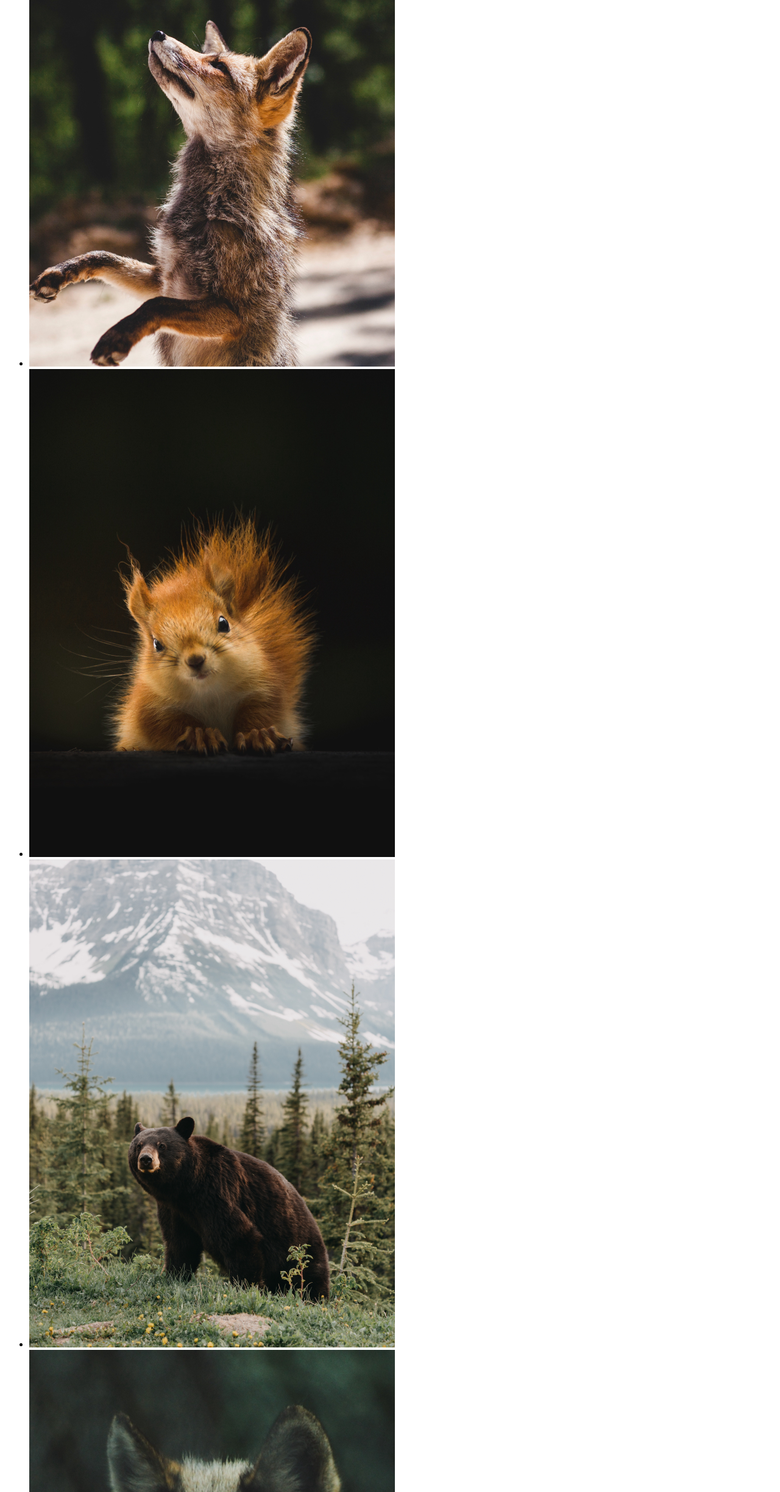
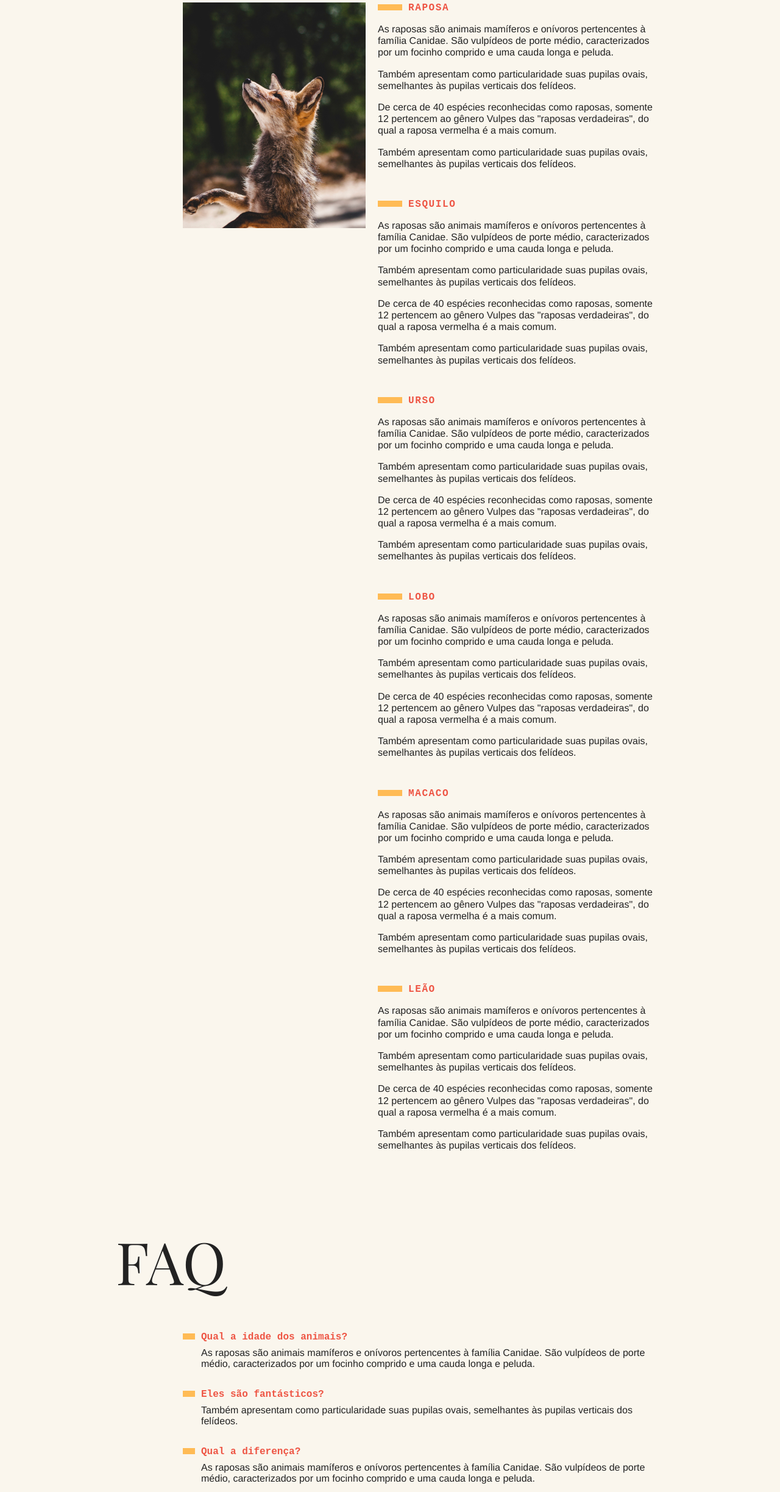
Before and after one commit to luizz-dev/javaScript-origamid, a plain HTML site: page index.html in a window 1280 px wide. Shown: the part 354-2800 px from the top of the page at 61% size. Drawn offline with Linux system fonts and the light colour scheme.

Commit message:
agr so esperar

```diff
--- a/css/style.css
+++ b/css/style.css
@@ -0,0 +1,220 @@
+body,
+h1,
+h2,
+ul,
+li,
+p,
+dd,
+dt,
+dl {
+  margin: 0px;
+  padding: 0px;
+}
+
+img {
+  display: block;
+  max-width: 100%;
+}
+
+ul {
+  list-style: none;
+}
+
+body {
+  background: #faf6ed;
+  color: #222;
+  -webkit-font-smoothing: antialiased;
+  display: grid;
+  grid-template-columns: 1fr 120px minmax(300px, 800px) 1fr;
+}
+
+.menu {
+  grid-column: 3 / 5;
+  margin-top: 2rem;
+  margin-bottom: 2rem;
+  background: #fb5;
+}
+
+.menu ul {
+  display: flex;
+  flex-wrap: wrap;
+  padding: 10px;
+}
+
+.menu li a {
+  display: block;
+  padding: 10px;
+  margin-right: 10px;
+  color: #222;
+  text-decoration: none;
+  font-family: "IBM Plex Mono", monospace;
+  font-weight: bold;
+  text-transform: uppercase;
+  font-size: 0.875rem;
+  letter-spacing: 0.1em;
+}
+
+.grid-section {
+  grid-column: 2 / 4;
+  width: 100%;
+  box-sizing: border-box;
+  padding: 10px;
+  display: grid;
+  grid-template-columns: 90px 300px 1fr;
+  grid-gap: 20px;
+  margin-bottom: 4rem;
+}
+
+.titulo {
+  font-family: "Playfair Display SC", georgia;
+  font-size: 6rem;
+  line-height: 1;
+  font-weight: 400;
+  margin-bottom: 1rem;
+  grid-column: 1 / 4;
+}
+
+.animais h2 {
+  font-family: "IBM Plex Mono", monospace;
+  font-size: 1rem;
+  text-transform: uppercase;
+  letter-spacing: 0.1em;
+  margin-bottom: 1rem;
+  color: #e54;
+}
+
+.animais h2::before {
+  content: "";
+  display: inline-block;
+  width: 40px;
+  height: 10px;
+  margin-right: 10px;
+  background: #fb5;
+}
+
+.animais p {
+  font-family: Helvetica, Arial;
+  line-height: 1.2;
+  margin-bottom: 1rem;
+}
+
+.animais-lista {
+  height: 370px;
+  overflow-y: scroll;
+  grid-column: 2;
+}
+
+.animais-lista::-webkit-scrollbar {
+  width: 18px;
+}
+
+.animais-lista::-webkit-scrollbar-thumb {
+  background: #fb5;
+  border-left: 4px solid #faf6ed;
+  border-right: 4px solid #faf6ed;
+}
+
+.animais-lista::-webkit-scrollbar-track {
+  background: #faf6ed;
+}
+
+.animais-descricao {
+  grid-column: 3;
+}
+
+.animais-descricao section {
+  margin-bottom: 3rem;
+}
+
+.faq-lista {
+  grid-column: 2 / 4;
+}
+
+.faq-lista dt {
+  font-family: "IBM Plex Mono", monospace;
+  font-weight: bold;
+  margin-top: 2rem;
+  margin-bottom: 0.5rem;
+  color: #e54;
+}
+
+.faq-lista dt::before {
+  content: "";
+  display: inline-block;
+  width: 20px;
+  height: 10px;
+  margin-right: 10px;
+  background: #fb5;
+}
+
+.faq-lista dd {
+  font-family: Helvetica, Arial;
+  margin-bottom: 0.5rem;
+  margin-left: 30px;
+}
+
+.mapa {
+  grid-column: 2;
+}
+
+.dados {
+  grid-column: 3;
+}
+
+.dados li {
+  margin-bottom: 1rem;
+  font-family: Helvetica, Arial;
+}
+
+.dados li::before {
+  content: "";
+  display: inline-block;
+  width: 20px;
+  height: 10px;
+  margin-right: 10px;
+  background: #fb5;
+}
+
+.copy {
+  grid-column: 3/5;
+  margin-bottom: 2rem;
+  background: #fb5;
+}
+
+.copy p {
+  padding: 20px;
+  font-family: "IBM Plex Mono", monospace;
+  font-weight: bold;
+}
+
+@media (max-width: 700px) {
+  body {
+    grid-template-columns: 1fr;
+  }
+  .menu,
+  .grid-section,
+  .copy {
+    grid-column: 1;
+  }
+  .grid-section {
+    grid-template-columns: 100px 1fr;
+    grid-gap: 10px;
+  }
+  .animais-lista {
+    grid-column: 1;
+  }
+  .faq-lista,
+  .dados,
+  .mapa {
+    grid-column: 1 / 3;
+  }
+  .grid-section h1 {
+    font-size: 3rem;
+  }
+  .menu {
+    margin-top: 0px;
+  }
+  .copy {
+    margin-bottom: 0px;
+  }
+}
--- a/index.html
+++ b/index.html
@@ -1,13 +1,13 @@
 <!DOCTYPE html>
-<html lang="en">
+<html>
 
 <head>
-  <meta charset="UTF-8">
+  <meta charset="utf-8" />
   <meta http-equiv="X-UA-Compatible" content="IE=edge">
-  <meta name="viewport" content="width=device-width, initial-scale=1.0">
-  <link rel="stylesheet" href="./css/style.css">
-  <link rel="stylesheet" href="./script.js">
-  <title>Animais Fantasticos</title>
+  <title>Animais Fantásticos</title>
+  <meta name="viewport" content="width=device-width, initial-scale=1">
+  <link href="https://fonts.googleapis.com/css?family=Playfair+Display+SC" rel="stylesheet">
+  <link rel="stylesheet" type="text/css" href="css/style.css" />
 </head>
 
 <body>
@@ -19,33 +19,119 @@
       <li><a href="https://www.origamid.com/">Dev →</a></li>
     </ul>
   </nav>
-  <section class="grid-section" id="animais">
-    <h1 class="titulo">Animais Fantasticos</h1>
-    <ul>
-      <li><img src="/img/imagem1.jpg" alt=""></li>
-      <li><img src="/img/imagem2.jpg" alt=""></li>
-      <li><img src="/img/imagem3.jpg" alt=""></li>
-      <li><img src="/img/imagem4.jpg" alt=""></li>
-      <li><img src="/img/imagem5.jpg" alt=""></li>
-      <li><img src="/img/imagem6.jpg" alt=""></li>
+  <section class="grid-section animais" id="animais">
+    <h1 class="titulo">Animais Fantásticos</h1>
+    <ul class="animais-lista">
+      <li>
+        <img src="img/imagem1.jpg">
+      </li>
+      <li>
+        <img src="img/imagem2.jpg">
+      </li>
+      <li>
+        <img src="img/imagem3.jpg">
+      </li>
+      <li>
+        <img src="img/imagem4.jpg">
+      </li>
+      <li>
+        <img src="img/imagem5.jpg">
+      </li>
+      <li>
+        <img src="img/imagem6.jpg">
+      </li>
     </ul>
     <div class="animais-descricao">
-      <section></section>
-      <h2>Raposa </h2>
-      <p>As raposas são animais mamíferos e onívoros pertencentes à família Canidae. São vulpídeos de porte médio, caracterizadospor um focinho comprido e uma cauda longa e peluda.
+      <section>
+        <h2>Raposa</h2>
+        <p>As raposas são animais mamíferos e onívoros pertencentes à família Canidae. São vulpídeos de porte médio, caracterizados
+          por um focinho comprido e uma cauda longa e peluda.</p>
+        <p>Também apresentam como particularidade suas pupilas ovais, semelhantes às pupilas verticais dos felídeos.</p>
+        <p>De cerca de 40 espécies reconhecidas como raposas, somente 12 pertencem ao gênero Vulpes das "raposas verdadeiras", do
+          qual a raposa vermelha é a mais comum.</p>
+        <p>Também apresentam como particularidade suas pupilas ovais, semelhantes às pupilas verticais dos felídeos.</p>
+      </section>
 
-        Também apresentam como particularidade suas pupilas ovais, semelhantes às pupilas verticais dos felídeos.
-
-        De cerca de 40 espécies reconhecidas como raposas, somente 12 pertencem ao gênero Vulpes das "raposas verdadeiras", doqual a raposa vermelha é a mais comum.
-
-        Também apresentam como particularidade suas pupilas ovais, semelhantes às pupilas verticais dos felídeos.
-      </p>
-  </section>
-  </div>
-
+      <section>
+        <h2>Esquilo</h2>
+        <p>As raposas são animais mamíferos e onívoros pertencentes à família Canidae. São vulpídeos de porte médio, caracterizados
+          por um focinho comprido e uma cauda longa e peluda.</p>
+        <p>Também apresentam como particularidade suas pupilas ovais, semelhantes às pupilas verticais dos felídeos.</p>
+        <p>De cerca de 40 espécies reconhecidas como raposas, somente 12 pertencem ao gênero Vulpes das "raposas verdadeiras", do
+          qual a raposa vermelha é a mais comum.</p>
+        <p>Também apresentam como particularidade suas pupilas ovais, semelhantes às pupilas verticais dos felídeos.</p>
+      </section>
+      <section>
+        <h2>Urso</h2>
+        <p>As raposas são animais mamíferos e onívoros pertencentes à família Canidae. São vulpídeos de porte médio, caracterizados
+          por um focinho comprido e uma cauda longa e peluda.</p>
+        <p>Também apresentam como particularidade suas pupilas ovais, semelhantes às pupilas verticais dos felídeos.</p>
+        <p>De cerca de 40 espécies reconhecidas como raposas, somente 12 pertencem ao gênero Vulpes das "raposas verdadeiras", do
+          qual a raposa vermelha é a mais comum.</p>
+        <p>Também apresentam como particularidade suas pupilas ovais, semelhantes às pupilas verticais dos felídeos.</p>
+      </section>
+      <section>
+        <h2>Lobo</h2>
+        <p>As raposas são animais mamíferos e onívoros pertencentes à família Canidae. São vulpídeos de porte médio, caracterizados
+          por um focinho comprido e uma cauda longa e peluda.</p>
+        <p>Também apresentam como particularidade suas pupilas ovais, semelhantes às pupilas verticais dos felídeos.</p>
+        <p>De cerca de 40 espécies reconhecidas como raposas, somente 12 pertencem ao gênero Vulpes das "raposas verdadeiras", do
+          qual a raposa vermelha é a mais comum.</p>
+        <p>Também apresentam como particularidade suas pupilas ovais, semelhantes às pupilas verticais dos felídeos.</p>
+      </section>
+      <section>
+        <h2>Macaco</h2>
+        <p>As raposas são animais mamíferos e onívoros pertencentes à família Canidae. São vulpídeos de porte médio, caracterizados
+          por um focinho comprido e uma cauda longa e peluda.</p>
+        <p>Também apresentam como particularidade suas pupilas ovais, semelhantes às pupilas verticais dos felídeos.</p>
+        <p>De cerca de 40 espécies reconhecidas como raposas, somente 12 pertencem ao gênero Vulpes das "raposas verdadeiras", do
+          qual a raposa vermelha é a mais comum.</p>
+        <p>Também apresentam como particularidade suas pupilas ovais, semelhantes às pupilas verticais dos felídeos.</p>
+      </section>
+      <section>
+        <h2>Leão</h2>
+        <p>As raposas são animais mamíferos e onívoros pertencentes à família Canidae. São vulpídeos de porte médio, caracterizados
+          por um focinho comprido e uma cauda longa e peluda.</p>
+        <p>Também apresentam como particularidade suas pupilas ovais, semelhantes às pupilas verticais dos felídeos.</p>
+        <p>De cerca de 40 espécies reconhecidas como raposas, somente 12 pertencem ao gênero Vulpes das "raposas verdadeiras", do
+          qual a raposa vermelha é a mais comum.</p>
+        <p>Também apresentam como particularidade suas pupilas ovais, semelhantes às pupilas verticais dos felídeos.</p>
+      </section>
+    </div>
   </section>
 
-  <script src="/script.js"></script>
+  <section class="grid-section faq" id="faq">
+    <h1 class="titulo">FAQ</h1>
+    <dl class="faq-lista">
+      <dt>Qual a idade dos animais?</dt>
+      <dd>As raposas são animais mamíferos e onívoros pertencentes à família Canidae. São vulpídeos de porte médio, caracterizados por um focinho comprido e uma cauda longa e peluda.</dd>
+      <dt>Eles são fantásticos?</dt>
+      <dd>Também apresentam como particularidade suas pupilas ovais, semelhantes às pupilas verticais dos felídeos.</dd>
+      <dt>Qual a diferença?</dt>
+      <dd>As raposas são animais mamíferos e onívoros pertencentes à família Canidae. São vulpídeos de porte médio, caracterizados por um focinho comprido e uma cauda longa e peluda.</dd>
+      <dt>Como proteger?</dt>
+      <dd>Também apresentam como particularidade suas pupilas ovais, semelhantes às pupilas verticais dos felídeos.</dd>
+    </dl>
+  </section>
+
+  <section class="grid-section contato" id="contato">
+    <h1 class="titulo">Contato</h1>
+    <div class="mapa">
+      <img src="img/mapa.png">
+    </div>
+    <ul class="dados">
+      <li>contato@origamid.com</li>
+      <li>+55 (21) 9999-9999</li>
+      <li>Rua do Conde, nº 21</li>
+      <li>Rio de Janeiro - RJ</li>
+    </ul>
+  </section>
+
+  <footer class="copy">
+    <p>Todos os direitos reservados.</p>
+  </footer>
+
+  <script src="script.js"></script>
 </body>
 
 </html>
```
